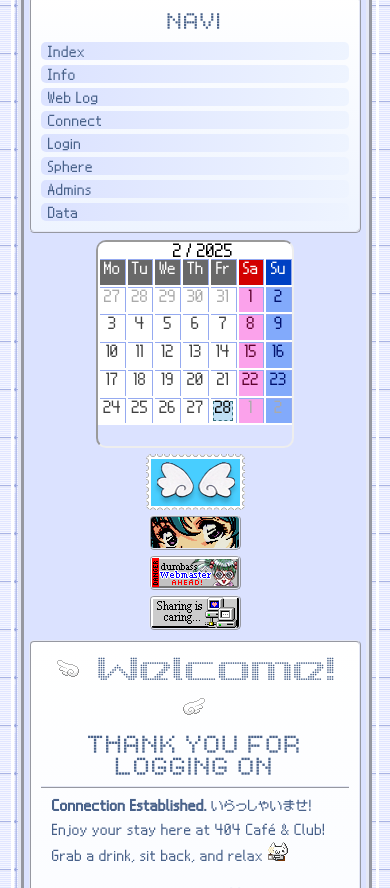
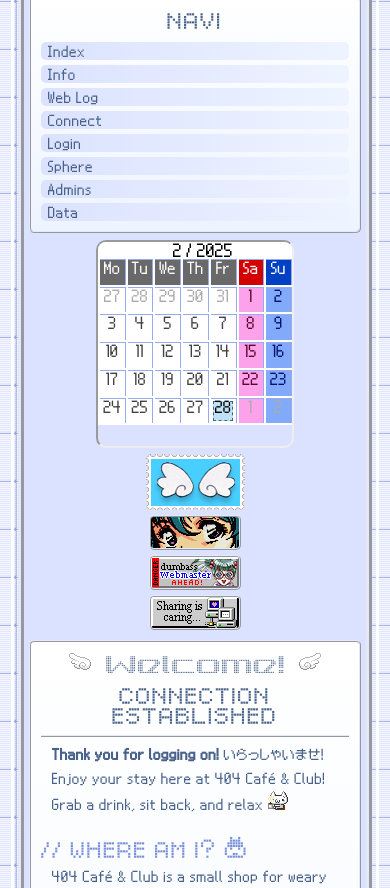
Before and after one commit to fuzzysh/404cafeclub, a plain HTML site: page 404cafeclub/index.html in a window 390 px wide. Shown: the part 170-1058 px from the top of the page. Drawn offline with Linux system fonts and the light colour scheme; a web font is replaced by a local one.

Commit message:
fixed mobile display issues, content text changes, added oneko to data

```diff
--- a/404cafeclub/css/cyanobacteria.css
+++ b/404cafeclub/css/cyanobacteria.css
@@ -443,4 +443,12 @@ dd::before {
 	header span {
 		font-size: 2.75rem;
 	}
+
+	h1 {
+		font-size: 1.5rem;
+	}
+
+	h2 {
+		font-size: 1rem;
+	}
 }
--- a/404cafeclub/css/not_found.css
+++ b/404cafeclub/css/not_found.css
@@ -78,7 +78,7 @@ dd::before {
 
 .squibby {
 	text-align: center;
-	width: 400px;
+	max-width: 400px;
 	margin: auto;
 }
 
@@ -87,3 +87,13 @@ dd::before {
 	height: auto;
 	image-rendering: pixelated;
 }
+
+@media only screen and (max-width: 773px) {
+	h1 {
+		font-size: 1rem;
+	}
+
+	h2 {
+		font-size: 0.75rem;
+	}
+}
--- a/404cafeclub/index.html
+++ b/404cafeclub/index.html
@@ -52,9 +52,9 @@
 				<img src="./images/favicon/wingflapl.gif" alt="wing icon left">
 				Welcome! <img class="flip-horizontally" src="./images/favicon/wingflapl.gif" alt="wing icon right">
 			</h1>
-			<h2>Thank You for Logging On</h2>
+			<h2>Connection Established</h2>
 			<p class="margin">
-				<strong>Connection Established.</strong>
+				<strong>Thank you for logging on!</strong>
 				いらっしゃいませ! Enjoy your stay here at 404 Café &amp; Club! Grab a drink, sit back, and relax
 				<img src="./images/gifs/nuko/nukoCoffee.gif" alt="nuko coffee">
 			</p>
```
Also changed, not shown: 404cafeclub/static/admins.html (+2 -2 lines), 404cafeclub/static/data.html (+4 -1 lines).
